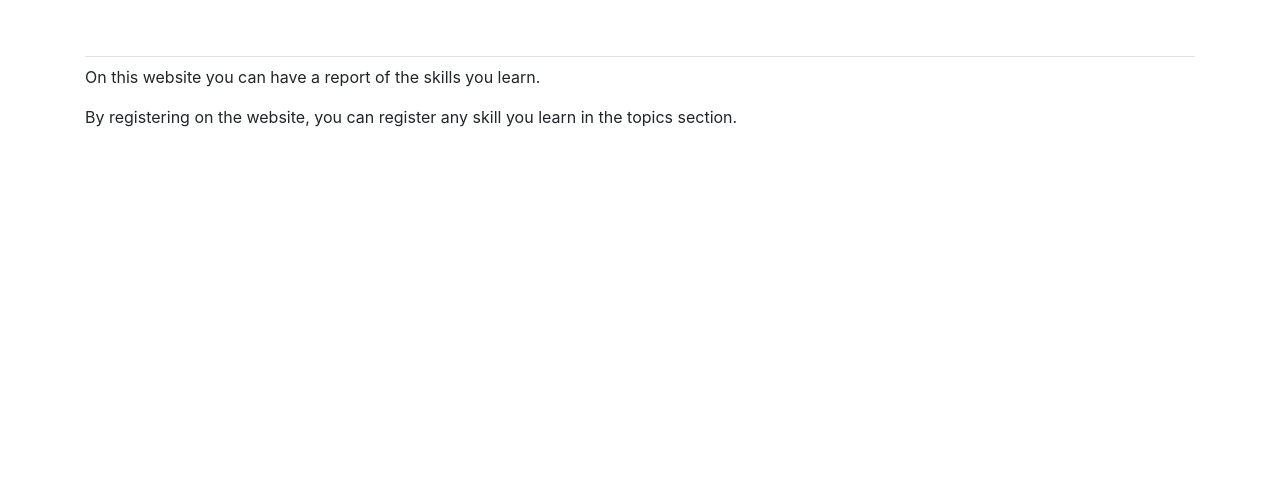
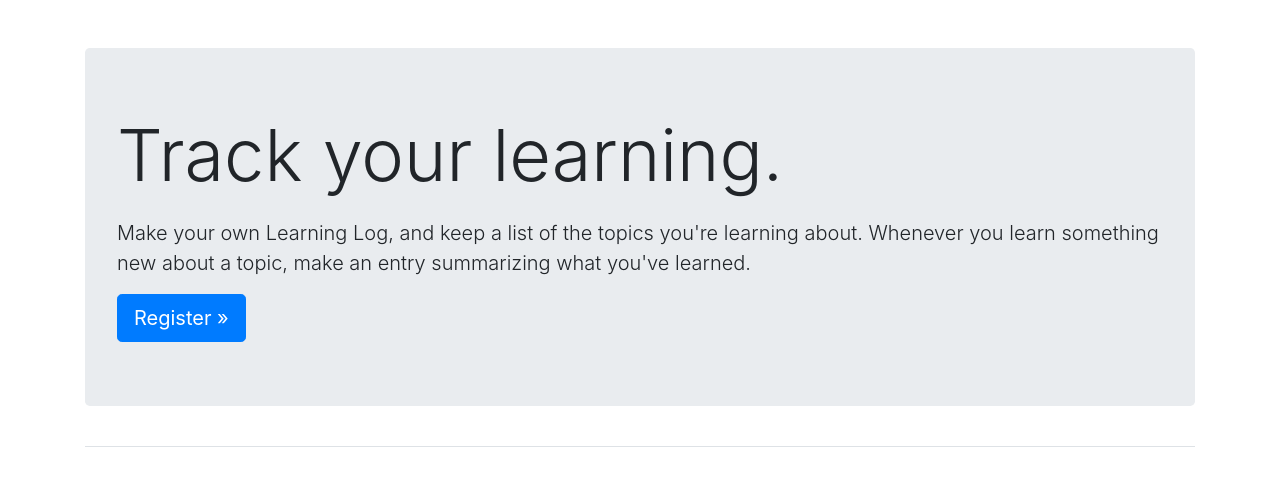
Before and after one commit to melikabaharnemati/Learning-log-website, a Django app: page / in a window 1280 px wide. Shown: the part 58-544 px from the top of the page. Run offline with Django 4.2, Linux system fonts and the light colour scheme; some libraries are stand-ins or nearby versions.

Commit message:
index.html modified with bootstrap

```diff
--- a/learning_logs/templates/learning_logs/index.html
+++ b/learning_logs/templates/learning_logs/index.html
@@ -1,17 +1,16 @@
-<!DOCTYPE html>
-<html lang="en">
-<head>
-    <meta charset="UTF-8">
-    <title>Learning Log</title>
-</head>
-<body>
-
 {% extends "learning_logs/base.html" %}
 
-{% block content %}
-  <p>On this website you can have a report of the skills you learn.</p>
-  <p>By registering on the website, you can register any skill you learn in the topics section.</p>
-{% endblock content %}
+{% block page_header %}
 
-</body>
-</html>
+  <div class="jumbotron">
+    <h1 class="display-3" style="margin-bottom:20px;">Track your learning.</h1>
+
+    <p class="lead">Make your own Learning Log, and keep a list of
+      the topics you're learning about. Whenever you learn something new about a topic, make an entry summarizing what you've learned.</p>
+
+    <a class="btn btn-lg btn-primary" href="{% url 'users:register' %}"
+      role="button">Register &raquo;</a>
+
+  </div>
+
+{% endblock page_header %}
```
